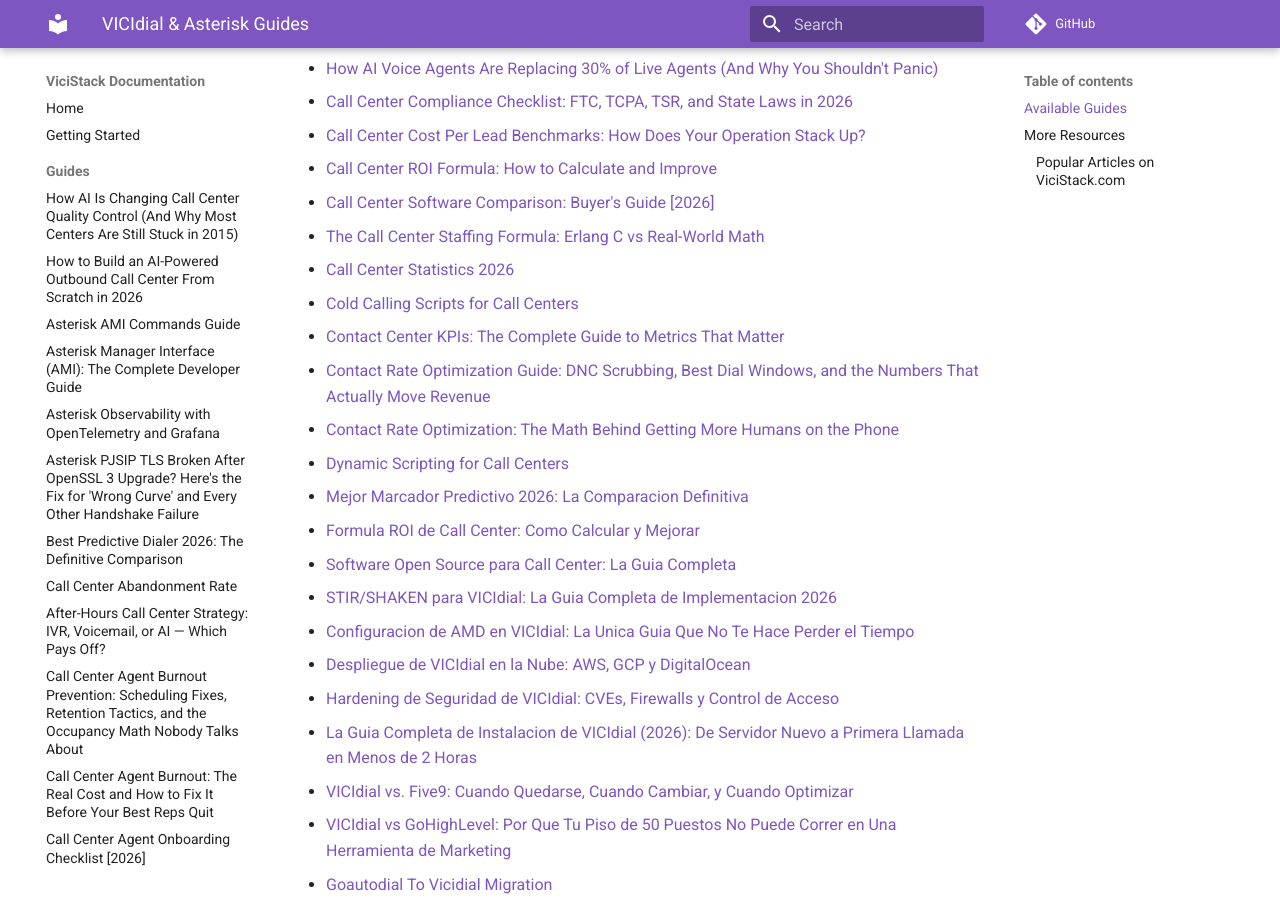
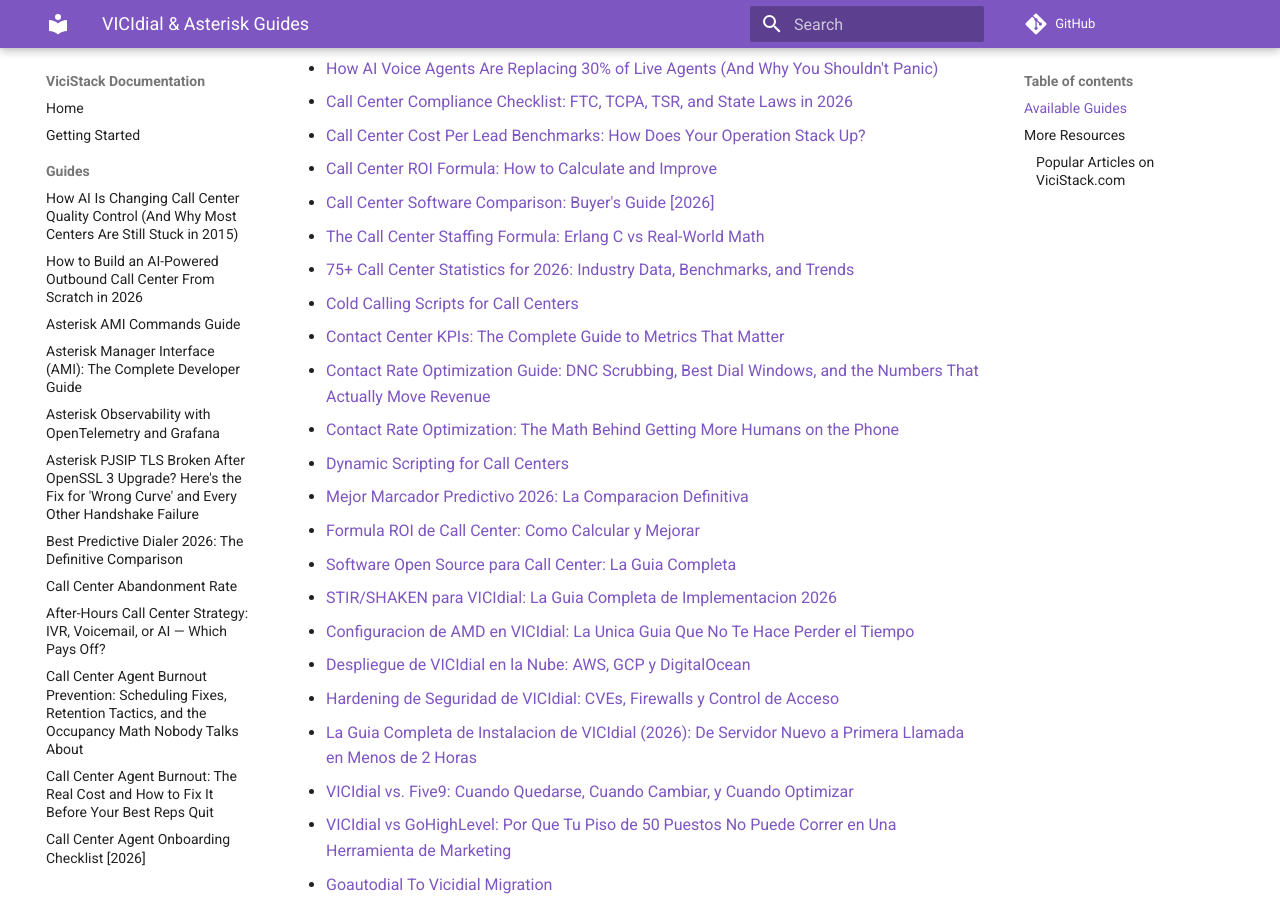
Before and after one commit to gamlin-ccdocs/vicistack-docs, an MkDocs documentation site: the page built from docs/guides/index.md, in a window 1280 px wide and 900 px high, scrolled down 746 px. Built offline with MkDocs 1.6.1 and Material for MkDocs 9.7.7, drawn with Linux system fonts in a browser that asks for light colours; comment, search, counter and statistics services are not loaded; some of the changed text lies outside the part shown.

Commit message:
Add guide: 75+ Call Center Statistics for 2026: Industry Data, Benchmarks, and Trends

```diff
--- a/docs/guides/index.md
+++ b/docs/guides/index.md
@@ -23,7 +23,7 @@
 - [Call Center ROI Formula: How to Calculate and Improve](call-center-roi-formula.md)
 - [Call Center Software Comparison: Buyer's Guide [2026]](call-center-software-comparison.md)
 - [The Call Center Staffing Formula: Erlang C vs Real-World Math](call-center-staffing-formula.md)
-- [Call Center Statistics 2026](call-center-statistics-2026.md)
+- [75+ Call Center Statistics for 2026: Industry Data, Benchmarks, and Trends](call-center-statistics-2026.md)
 - [Cold Calling Scripts for Call Centers](cold-calling-scripts-templates.md)
 - [Contact Center KPIs: The Complete Guide to Metrics That Matter](contact-center-kpis.md)
 - [Contact Rate Optimization Guide: DNC Scrubbing, Best Dial Windows, and the Numbers That Actually Move Revenue](contact-rate-optimization-guide.md)
@@ -98,7 +98,7 @@
 - [Building VICIdial Dashboards with Grafana & Metabase](vicidial-grafana-dashboards.md)
 - [VICIdial WebSocket Real-Time Dashboard with Grafana + Node.js](vicidial-grafana-realtime-dashboard.md)
 - [Vicidial Hosted Migration Checklist](vicidial-hosted-migration-checklist.md)
-- [VICIdial Inbound Queue Routing](vicidial-inbound-queue-routing.md)
+- [Vicidial Inbound Queue Routing](vicidial-inbound-queue-routing.md)
 - [Vicidial Inbound Setup](vicidial-inbound-setup.md)
 - [Vicidial Ivr Setup](vicidial-ivr-setup.md)
 - [Vicidial Kamailio Load Balancing](vicidial-kamailio-load-balancing.md)
--- a/mkdocs.yml
+++ b/mkdocs.yml
@@ -38,7 +38,7 @@
       - "Call Center ROI Formula: How to Calculate and Improve": "guides/call-center-roi-formula.md"
       - "Call Center Software Comparison: Buyer's Guide [2026]": "guides/call-center-software-comparison.md"
       - "The Call Center Staffing Formula: Erlang C vs Real-World Math": "guides/call-center-staffing-formula.md"
-      - "Call Center Statistics 2026": "guides/call-center-statistics-2026.md"
+      - "75+ Call Center Statistics for 2026: Industry Data, Benchmarks, and Trends": "guides/call-center-statistics-2026.md"
       - "Cold Calling Scripts for Call Centers": "guides/cold-calling-scripts-templates.md"
       - "Contact Center KPIs: The Complete Guide to Metrics That Matter": "guides/contact-center-kpis.md"
       - "Contact Rate Optimization Guide: DNC Scrubbing, Best Dial Windows, and the Numbers That Actually Move Revenue": "guides/contact-rate-optimization-guide.md"
@@ -113,7 +113,7 @@
       - "Building VICIdial Dashboards with Grafana & Metabase": "guides/vicidial-grafana-dashboards.md"
       - "VICIdial WebSocket Real-Time Dashboard with Grafana + Node.js": "guides/vicidial-grafana-realtime-dashboard.md"
       - "Vicidial Hosted Migration Checklist": "guides/vicidial-hosted-migration-checklist.md"
-      - "VICIdial Inbound Queue Routing": "guides/vicidial-inbound-queue-routing.md"
+      - "Vicidial Inbound Queue Routing": "guides/vicidial-inbound-queue-routing.md"
       - "Vicidial Inbound Setup": "guides/vicidial-inbound-setup.md"
       - "Vicidial Ivr Setup": "guides/vicidial-ivr-setup.md"
       - "Vicidial Kamailio Load Balancing": "guides/vicidial-kamailio-load-balancing.md"
```
